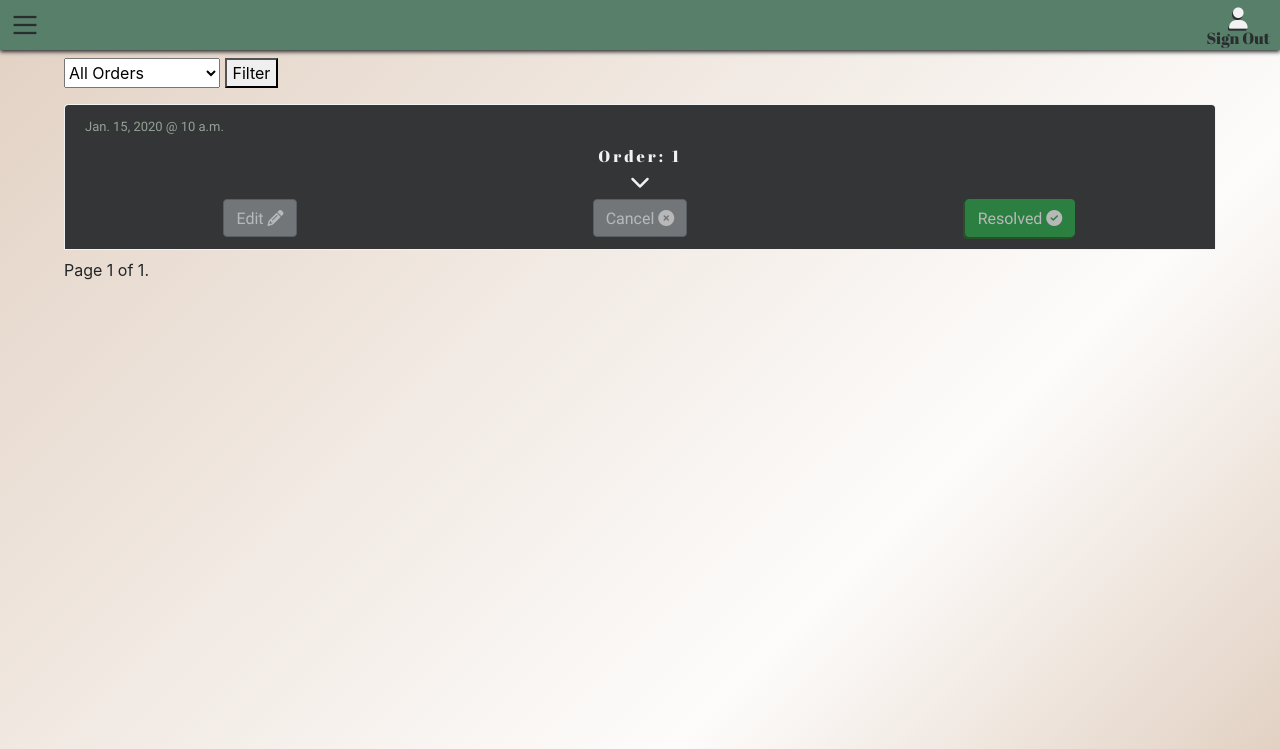
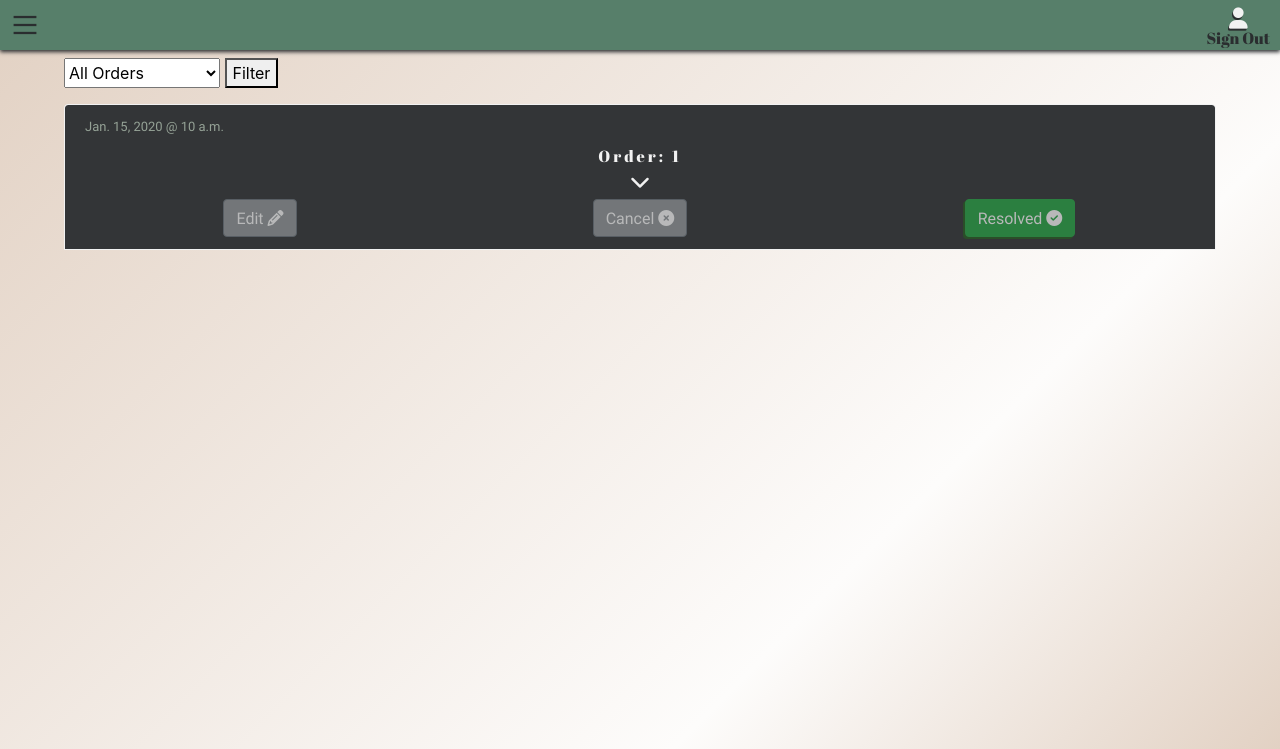
Before and after one commit to Felix-Voyle/CafeDjango, a Django app: page /accounts/filter_my_orders/ in a window 1280 px wide. Shown: the top 749 px of the page. Run offline with Django 4.2, Linux system fonts and the light colour scheme; a user stored in the database is signed in; tables that the repository leaves empty hold one stand-in row (values such as "Sample post"); some libraries are stand-ins or nearby versions.

Commit message:
updated other pagination links to work with filters, added conditional to not show pagination if less than 2 pages

```diff
--- a/cafeOrdering/templates/adminManage/manage.html
+++ b/cafeOrdering/templates/adminManage/manage.html
@@ -54,8 +54,7 @@
         <div class="pagination">
             <span class="step-links">
                 {% if orders.has_previous %}
-                <a href="?page=1">&laquo; First</a>
-                <a href="?page={{ orders.previous_page_number }}">Previous</a>
+                <a href="?page={{ orders.previous_page_number }}{% if request.GET.status %}&status={{ request.GET.status }}{% endif %}">Previous</a>
                 {% endif %}
 
                 <span class="current">
@@ -63,8 +62,7 @@
                 </span>
 
                 {% if orders.has_next %}
-                <a href="?page={{ orders.next_page_number }}">Next</a>
-                <a href="?page={{ orders.paginator.num_pages }}">Last &raquo;</a>
+                <a href="?page={{ orders.next_page_number }}{% if request.GET.status %}&status={{ request.GET.status }}{% endif %}">Next</a>
                 {% endif %}
 
             </span>
--- a/cafeOrdering/templates/adminManage/manage_invoices.html
+++ b/cafeOrdering/templates/adminManage/manage_invoices.html
@@ -80,7 +80,7 @@
 {% else %}
 {% endif %}
 
-
+{% if invoices.paginator.num_pages > 1 %}
 <div class="pagination mt-1">
     <span class="step-links">
         {% if invoices.has_previous %}
@@ -96,6 +96,7 @@
         {% endif %}
     </span>
 </div>
+{% endif %}
 
 
 <!-- Modal -->
--- a/cafeOrdering/templates/users/my_orders.html
+++ b/cafeOrdering/templates/users/my_orders.html
@@ -24,11 +24,11 @@
 {% endfor %}
 </div>
 
+{% if orders.paginator.num_pages > 1 %}
 <div class="pagination">
     <span class="step-links">
         {% if orders.has_previous %}
-            <a href="?page=1">&laquo; First</a>
-            <a href="?page={{ orders.previous_page_number }}">Previous</a>
+            <a href="?page={{ orders.previous_page_number }}{% if request.GET.status %}&status={{ request.GET.status }}{% endif %}">Previous</a>
         {% endif %}
 
         <span class="current">
@@ -36,11 +36,11 @@
         </span>
 
         {% if orders.has_next %}
-            <a href="?page={{ orders.next_page_number }}">Next</a>
-            <a href="?page={{ orders.paginator.num_pages }}">Last &raquo;</a>
+            <a href="?page={{ orders.paginator.num_pages }}{% if request.GET.status %}&status={{ request.GET.status }}{% endif %}">Last &raquo;</a>
         {% endif %}
     </span>
 </div>
+{% endif %}
 
 {% else %}
 <p>There are no orders to display..</p>
```
